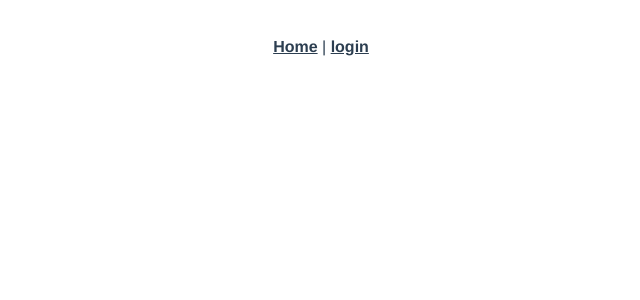
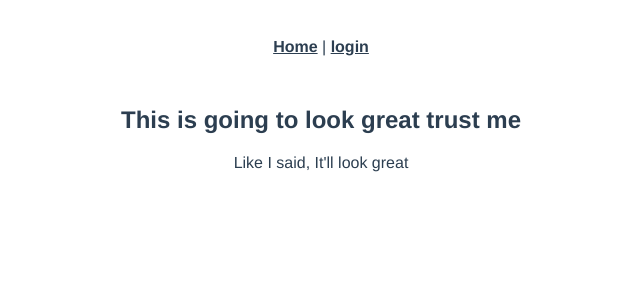
Before and after one commit to CameronBeamon/resume-app-frontend, a Vue app: page /profile in a window 1280 px wide. Before the commit this address had no page. Shown: the top 300 px of the page, without its empty margins (319-959 px from the left). Built offline with nearby package versions, Linux system fonts and the light colour scheme.

Commit message:
Added Profile Page

```diff
--- a/src/router/index.js
+++ b/src/router/index.js
@@ -1,6 +1,7 @@
 import { createRouter, createWebHistory } from "vue-router";
 import Home from "../views/Home.vue";
 import Login from "../views/Login.vue";
+import Profile from "../views/Profile.vue";
 
 const routes = [
   {
@@ -21,6 +22,12 @@ const routes = [
     name: "Login",
     component: Login,
   },
+
+  {
+    path: "/profile",
+    name: Profile,
+    component: Profile,
+  },
 ];
 
 const router = createRouter({
--- /dev/null
+++ b/src/views/Profile.vue
@@ -0,0 +1,20 @@
+<script>
+export default {
+  data: function () {
+    return {
+      profile: {},
+    };
+  },
+  created: function () {
+    console.log("looks like it's working");
+  },
+  methods: {},
+};
+</script>
+
+<template>
+  <div class="profile">
+    <h2>{{ "This is going to look great trust me" }}</h2>
+    <p>{{ "Like I said, It'll look great" }}</p>
+  </div>
+</template>
```
